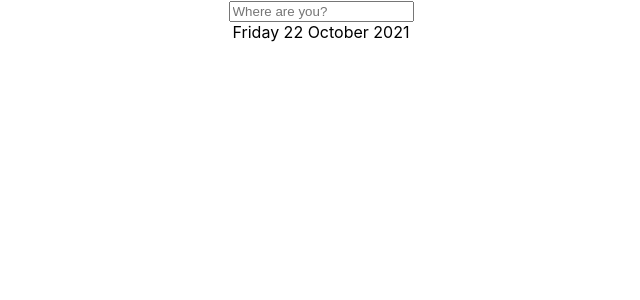
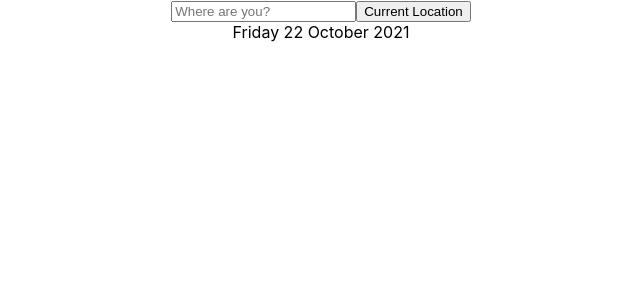
Before and after one commit to Coops023/shorts-sheriff, a React (Create React App) app: page / in a window 1280 px wide. Shown: the top 300 px of the page, without its empty margins (319-959 px from the left). Built offline with nearby package versions, Linux system fonts and the light colour scheme; no server answers.

Commit message:
added button that finds geolocation weather

```diff
--- a/src/App.js
+++ b/src/App.js
@@ -9,10 +9,12 @@ const api = {
 function App() {
   const [query, setQuery] = useState("");
   const [weather, setWeather] = useState({});
+  const [lon, setLon] = useState("");
+  const [lat, setLat] = useState("");
 
   const search = (e) => {
     if (e.key === "Enter") {
-      fetch(`${api.base}weather?q=${query}&units=metrics&appid=${api.key}`)
+      fetch(`${api.base}weather?q=${query}&units=metric&appid=${api.key}`)
         .then((res) => res.json())
         .then((result) => {
           setWeather(result);
@@ -59,6 +61,21 @@ function App() {
     setQuery(e.target.value);
   };
 
+  const currentLocationHandler = (e) => {
+    navigator.geolocation.getCurrentPosition((position) => {
+      setLat(position.coords.latitude);
+      setLon(position.coords.longitude);
+    });
+    fetch(
+      `${api.base}weather?lat=${lat}&lon=${lon}&units=metric&appid=${api.key}`
+    )
+      .then((res) => res.json())
+      .then((result) => {
+        setWeather(result);
+        console.log(result);
+      });
+  };
+
   return (
     <div className="App">
       <main>
@@ -71,8 +88,14 @@ function App() {
             value={query}
             onKeyPress={search}
           />
+          <button onClick={currentLocationHandler}>Current Location</button>
         </div>
-
+        {/* <div>{weather.main.temp}</div>
+        {weather.main.temp < 20 ? (
+          <div>Take those shorts off you lunatic</div>
+        ) : (
+          <div>Get those shorts on mate</div>
+        )} */}
         <div className="date">{dateBuilder(new Date())}</div>
       </main>
     </div>
```
